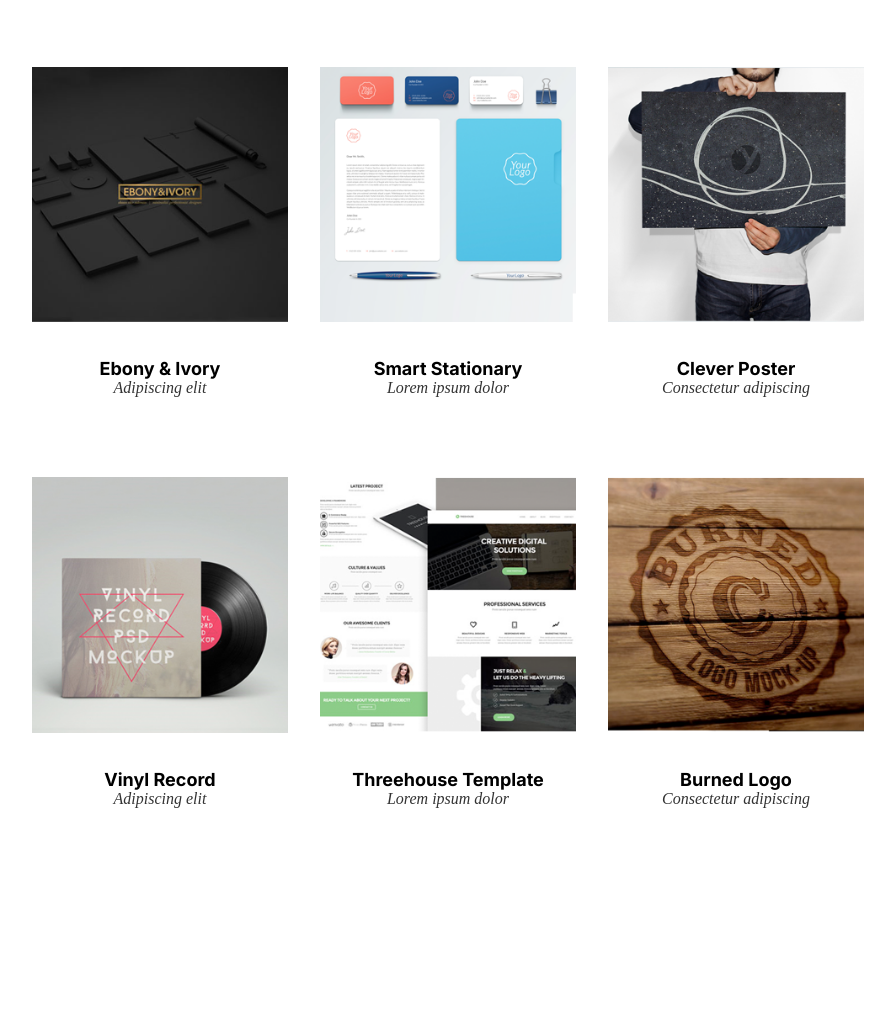
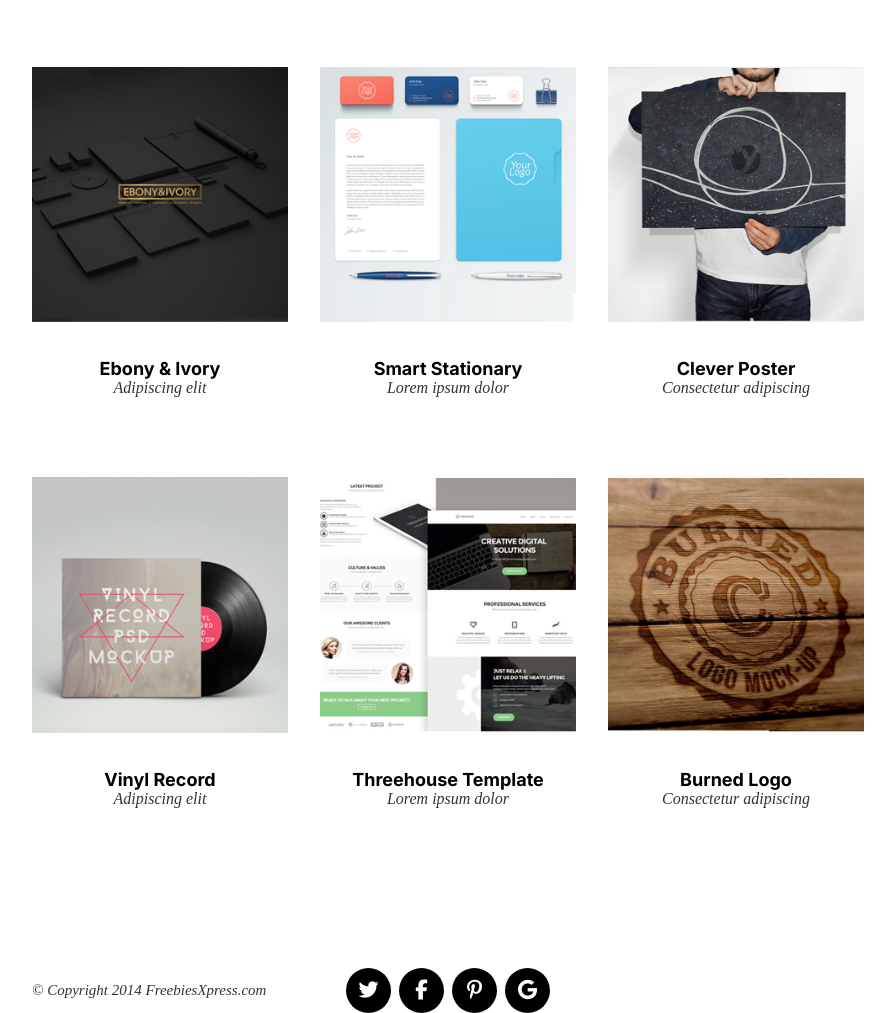
Before and after one commit to riozshow/project-4, a website: page index.html in a window 1280 px wide. Shown: the part 1467-2480 px from the top of the page, without its empty margins (192-1087 px from the left). Before the commit the page ends 2387 px from the top, so only its background shows below. Drawn offline with Linux system fonts and the light colour scheme; a web font is replaced by a local one.

Commit message:
Create footer

```diff
--- a/index.html
+++ b/index.html
@@ -103,6 +103,17 @@
       </div>
     </div>
   </section>
+  <footer>
+    <div class="container">
+      <p class="copyright">&copy; Copyright 2014 FreebiesXpress.com</p>
+      <div class="social">
+        <i class="fa-brands fa-twitter"></i>
+        <i class="fa-brands fa-facebook-f"></i>
+        <i class="fa-brands fa-pinterest-p"></i>
+        <i class="fa-brands fa-google"></i>
+      </div>
+    </div>
+  </footer>
 </body>
 
 </html>
--- a/sass/style.scss
+++ b/sass/style.scss
@@ -217,3 +217,46 @@ nav {
   }
 
 }
+
+/* Footer */
+
+footer {
+  display: flex;
+  margin-top: 3rem;
+
+  i {
+    background-color: $color-dark;
+    color: $color-light;
+    padding: .75rem;
+    height: 45px;
+    width: 45px;
+    text-align: center;
+    border-radius: 100%;
+    font-size: 20px;
+  }
+
+  p {
+    position: absolute;
+    left: 0;
+    font-size: 15px;
+  }
+
+  .container {
+    position: relative;
+    display: flex;
+    align-items: center;
+    justify-content: center;
+    width: 100%;
+  }
+
+  .social {
+    display: inline-flex;
+    gap: .5rem;
+  }
+
+  .copyright {
+    display: inline-block;
+    margin-left: 14rem;
+  }
+
+}
```
Also changed, not shown: css/style.css, 1 other file.
